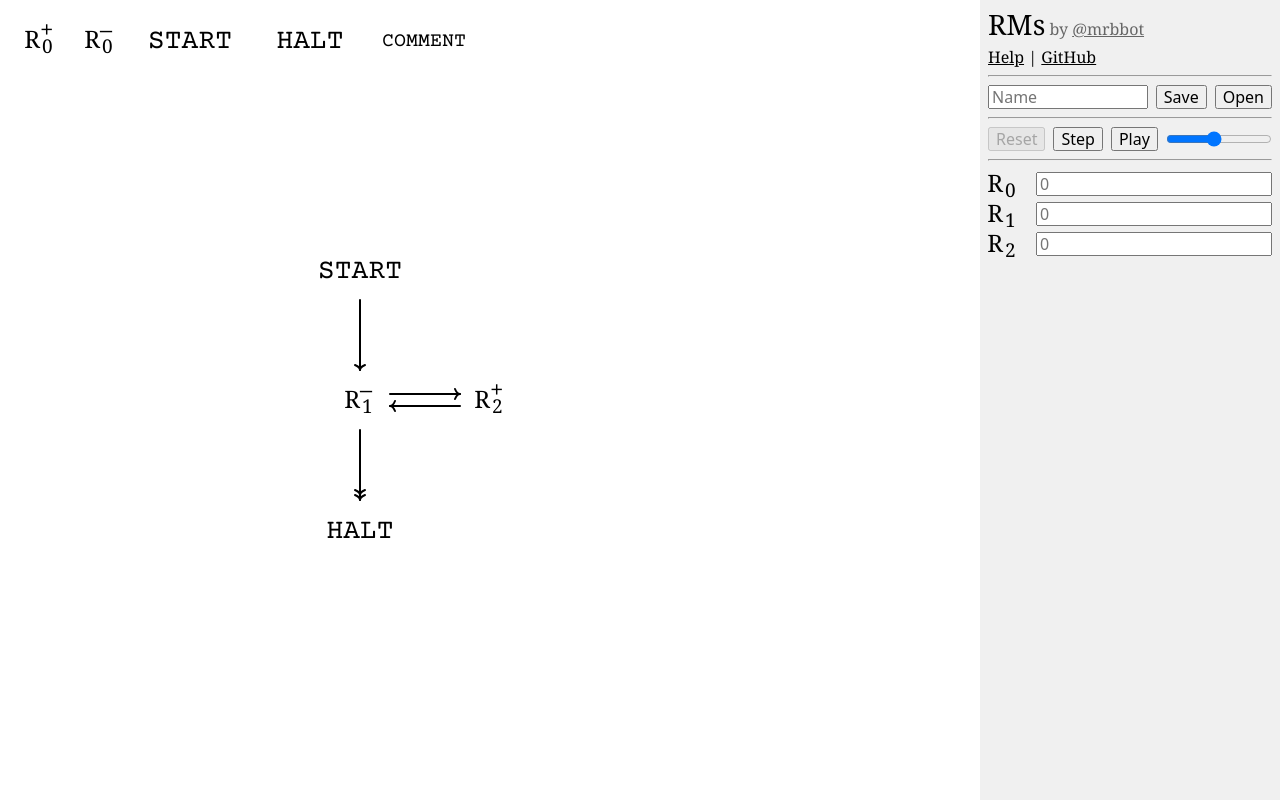
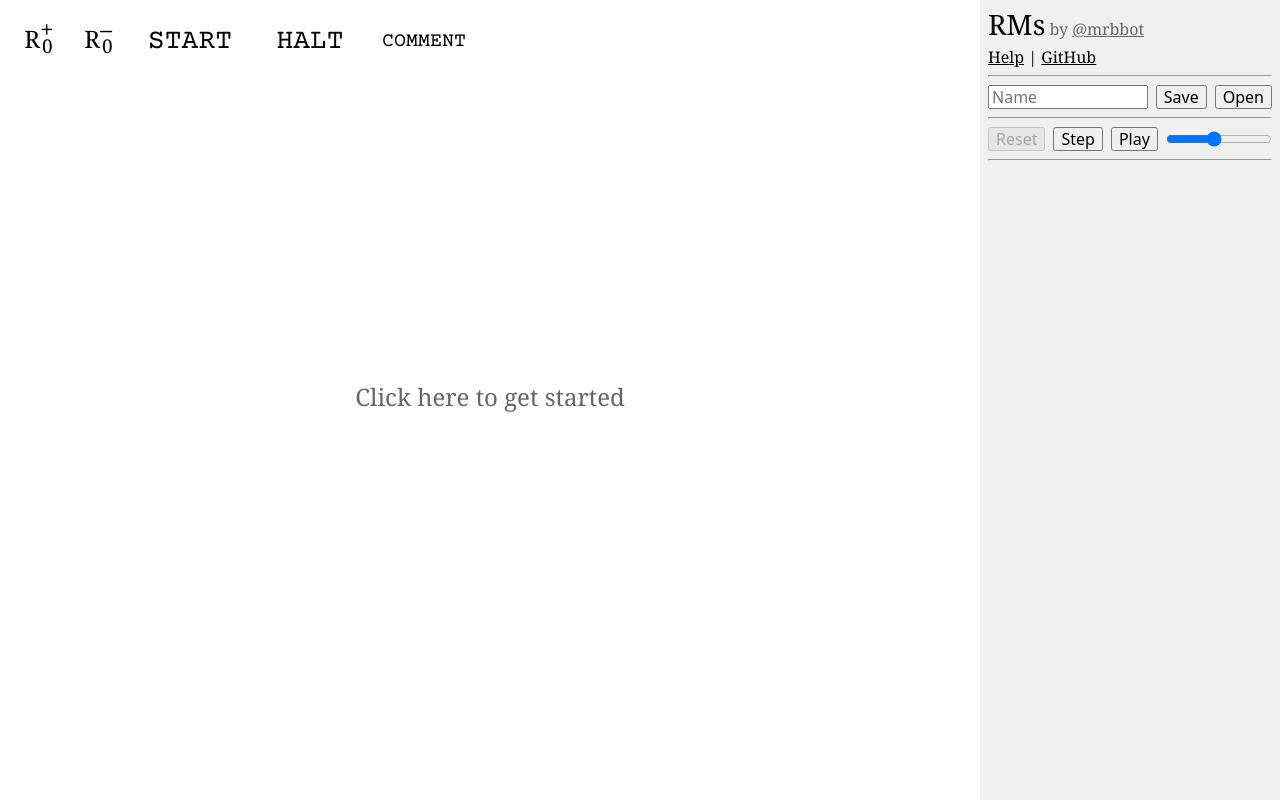
Before and after one commit to mrbbot/rms, a Vue app: page / in a window 1280 px wide. Built offline with nearby package versions, Linux system fonts and the light colour scheme.

Commit message:
Persist sessions and minor fixes

```diff
--- a/package.json
+++ b/package.json
@@ -7,6 +7,7 @@
     "serve": "vite preview"
   },
   "dependencies": {
+    "idb-keyval": "^5.0.2",
     "intersects": "^2.7.2",
     "modern-normalize": "^1.0.0",
     "vue": "^3.0.5"
--- a/src/Board.vue
+++ b/src/Board.vue
@@ -35,6 +35,21 @@
     </g>
 
     <g :transform="`translate(${store.viewportX}, ${store.viewportY})`">
+      <a
+        v-if="store.nextId === 0"
+        href="https://github.com/mrbbot/rms/blob/master/README.md"
+        target="_blank"
+        rel="noopener noreferrer"
+      >
+        <text
+          class="get-started"
+          text-anchor="middle"
+          dominant-baseline="middle"
+        >
+          Click here to get started
+        </text>
+      </a>
+
       <circle
         v-if="store.ctrlKey"
         class="paste-marker"
@@ -135,8 +150,14 @@
     </p>
     <hr />
     <div class="row">
-      <input class="grow" type="text" placeholder="Name" v-model="store.name" />
-      <button :disabled="active" @click="save">Save</button>
+      <input
+        class="grow"
+        type="text"
+        placeholder="Name"
+        v-model="store.name"
+        @change="persist"
+      />
+      <button :disabled="active" @click="onSaveClick">Save</button>
       <button :disabled="active" @click="onOpenClick">Open</button>
     </div>
     <hr />
@@ -152,6 +173,7 @@
         max="9"
         step="1"
         v-model.number="store.playSpeed"
+        @change="persist"
       />
     </div>
     <hr />
@@ -176,11 +198,13 @@
           placeholder="0"
           :disabled="store.playing"
           v-model.number="registerContents[register.index]"
+          @change="persist"
         />
       </div>
     </div>
   </div>
 
+  <a ref="download" style="display: none" />
   <input ref="file" type="file" style="display: none" @change="onFileChange" />
 </template>
 
@@ -200,7 +224,7 @@ import {
   active,
 } from "./components/store";
 import { registerContents, reset, step, playPause } from "./components/machine";
-import { save, open, copyData, pasteData } from "./components/data";
+import { save, load, copyData, pasteData, persist } from "./components/data";
 import {
   Direction,
   gridSpacing,
@@ -244,10 +268,10 @@ export default defineComponent({
       maxRegisterIndex,
       registerContents,
       active,
-      save,
       reset,
       step,
       playPause,
+      persist,
     };
   },
   computed: {
@@ -327,12 +351,20 @@ export default defineComponent({
     },
     onMouseUp(e: MouseEvent) {
       // console.log("Board: onMouseUp");
+      store.selected.clear();
 
+      if (
+        store.downMouseX !== undefined &&
+        store.downMouseY !== undefined &&
+        store.downViewportX !== undefined &&
+        store.downViewportY !== undefined
+      ) {
+        persist();
+      }
       store.downMouseX = undefined;
       store.downMouseY = undefined;
       store.downViewportX = undefined;
       store.downViewportY = undefined;
-      store.selected.clear();
 
       if (store.playing) return;
 
@@ -382,6 +414,7 @@ export default defineComponent({
         store.movingNode = undefined;
         store.movingNodeStartX = undefined;
         store.movingNodeStartY = undefined;
+        persist();
       }
     },
     async onKeyDown(e: KeyboardEvent) {
@@ -409,6 +442,7 @@ export default defineComponent({
           const text = await navigator.clipboard.readText();
           console.log("paste", text);
           pasteData(text);
+          persist();
         }
       } else if (store.selected.size && e.key === "Delete") {
         e.preventDefault();
@@ -428,6 +462,7 @@ export default defineComponent({
           )
         );
         store.selected.clear();
+        persist();
       } else if (store.selected.size === 1) {
         e.preventDefault();
         const node = store.nodes[store.selected.values().next().value];
@@ -448,12 +483,25 @@ export default defineComponent({
             node.comment = node.comment.substring(0, node.comment.length - 1);
           }
         }
+        persist();
       }
     },
     onKeyUp(e: KeyboardEvent) {
       // console.log("Board: onKeyUp:", e.key);
       store.shiftKey = e.shiftKey;
       store.ctrlKey = e.ctrlKey || e.metaKey;
+    },
+    onSaveClick() {
+      const data = save();
+      const blob = new Blob([JSON.stringify(data)], {
+        type: "application/json",
+      });
+      const url = URL.createObjectURL(blob);
+      const download = this.$refs.download as HTMLAnchorElement;
+      download.href = url;
+      download.download = `${store.name || "Machine"}.json`;
+      download.click();
+      URL.revokeObjectURL(url);
     },
     onOpenClick() {
       (this.$refs.file as HTMLInputElement).click();
@@ -464,8 +512,17 @@ export default defineComponent({
       const reader = new FileReader();
       const file = target.files[0];
       reader.addEventListener("load", () => {
-        open(reader.result as string, file.name);
-        target.value = "";
+        let data: SavedData;
+        try {
+          data = JSON.parse(reader.result as string);
+          if (data.$rm !== true) return;
+        } catch (e) {
+          return;
+        } finally {
+          target.value = "";
+        }
+        load(data, file.name);
+        persist();
       });
       reader.readAsText(file);
     },
@@ -503,6 +560,10 @@ svg.canvas {
   width: calc(100% - 300px);
   height: 100%;
   background-color: white;
+
+  .get-started {
+    fill: #666666;
+  }
 
   .node {
     &.active {
--- a/src/components/Node.vue
+++ b/src/components/Node.vue
@@ -26,6 +26,7 @@
 import { defineComponent } from "vue";
 import { Direction, nodeConnectionPointRadius } from "./constants";
 import { store, mouseGridCoords } from "./store";
+import { persist } from "./data";
 
 export default defineComponent({
   name: "Node",
@@ -104,6 +105,7 @@ export default defineComponent({
         store.selected.add(id);
         store.connectorStartNode = undefined;
         store.connectorStartDirection = undefined;
+        persist();
       }
     },
   },
--- a/src/components/data.ts
+++ b/src/components/data.ts
@@ -1,3 +1,4 @@
+import { get, set } from "idb-keyval";
 import {
   Connector,
   defaultViewportCoords,
@@ -9,18 +10,18 @@ import {
 import { loadRegisterContents, registerContents } from "./machine";
 import { gridSpacing } from "./constants";
 
-const $download = document.getElementById("download") as HTMLAnchorElement;
-
 interface SavedData {
   $rm: any;
   name: string;
   nodes: Node[];
   connectors: Connector[];
   registers: RegisterContents;
-  // TODO: next id from max id
+  viewportX?: number;
+  viewportY?: number;
+  playSpeed?: number;
 }
 
-export function save() {
+export function save(saveExtra = false): SavedData {
   const { name, nodes, connectors } = store;
   const registers = Object.fromEntries(Object.entries(registerContents));
   const data: SavedData = {
@@ -30,23 +31,15 @@ export function save() {
     connectors: Object.values(connectors),
     registers,
   };
-  const blob = new Blob([JSON.stringify(data)], { type: "application/json" });
-  const url = URL.createObjectURL(blob);
-  $download.href = url;
-  $download.download = `${name || "Machine"}.json`;
-  $download.click();
-  URL.revokeObjectURL(url);
+  if (saveExtra) {
+    data.viewportX = store.viewportX;
+    data.viewportY = store.viewportY;
+    data.playSpeed = store.playSpeed;
+  }
+  return data;
 }
 
-export function open(text: string, fileName: string) {
-  let data: SavedData;
-  try {
-    data = JSON.parse(text);
-    if (data.$rm !== true) return;
-  } catch (e) {
-    return;
-  }
-
+export function load(data: SavedData, fileName?: string) {
   // Reset everything
   store.selected.clear();
   store.movingNode = undefined;
@@ -64,7 +57,9 @@ export function open(text: string, fileName: string) {
   let nodeYTotal = 0;
 
   // Load data
-  store.name = data.name || fileName.substring(0, fileName.lastIndexOf("."));
+  store.name =
+    data.name ||
+    (fileName ? fileName.substring(0, fileName.lastIndexOf(".")) : "");
   for (const node of data.nodes) {
     store.nodes[node.id] = node;
     nodeXTotal += node.x;
@@ -79,12 +74,32 @@ export function open(text: string, fileName: string) {
 
   store.nextId = maxId + 1;
 
+  if (data.viewportX !== undefined && data.viewportY !== undefined) {
+    store.viewportX = data.viewportX;
+    store.viewportY = data.viewportY;
+  } else {
     // Center viewport on machine
     const averageNodeX = nodeXTotal / data.nodes.length;
     const averageNodeY = nodeYTotal / data.nodes.length;
     const defaultViewport = defaultViewportCoords();
     store.viewportX = defaultViewport[0] - averageNodeX * gridSpacing;
     store.viewportY = defaultViewport[1] - averageNodeY * gridSpacing;
+  }
+  if (data.playSpeed !== undefined) {
+    store.playSpeed = data.playSpeed;
+  }
+}
+
+export function persist() {
+  console.log("Persisting");
+  const data = save(true);
+  // noinspection JSIgnoredPromiseFromCall
+  set("data", JSON.stringify(data));
+}
+
+export async function loadPersisted() {
+  const data = await get<string>("data");
+  if (data !== undefined) load(JSON.parse(data));
 }
 
 interface ClipboardData {
--- a/src/components/store.ts
+++ b/src/components/store.ts
@@ -107,45 +107,9 @@ export const store = reactive<Store>({
   name: "",
 
   selected: new Set<number>(),
-  // TODO: make empty
-  nextId: 8,
-  nodes: {
-    0: { id: 0, x: -1, y: -1, type: "START" },
-    1: { id: 1, x: -1, y: 0, type: "REG", op: "-", index: 1 },
-    2: { id: 2, x: 0, y: 0, type: "REG", op: "+", index: 2 },
-    3: { id: 3, x: -1, y: 1, type: "HALT" },
-  },
-  connectors: {
-    4: {
-      id: 4,
-      n1: 0,
-      d1: Direction.SOUTH,
-      n2: 1,
-      d2: Direction.NORTH,
-    },
-    5: {
-      id: 5,
-      n1: 1,
-      d1: Direction.EAST,
-      n2: 2,
-      d2: Direction.WEST,
-    },
-    6: {
-      id: 6,
-      n1: 2,
-      d1: Direction.WEST,
-      n2: 1,
-      d2: Direction.EAST,
-    },
-    7: {
-      id: 7,
-      n1: 1,
-      d1: Direction.SOUTH,
-      n2: 3,
-      d2: Direction.NORTH,
-      alt: true,
-    },
-  },
+  nextId: 0,
+  nodes: {},
+  connectors: {},
 
   shiftKey: false,
   ctrlKey: false,
--- a/src/main.ts
+++ b/src/main.ts
@@ -1,10 +1,6 @@
 import "modern-normalize/modern-normalize.css";
 import { createApp } from "vue";
 import App from "./App.vue";
+import { loadPersisted } from "./components/data";
 
-createApp(App).mount("#app");
-
-window.addEventListener("beforeunload", (e) => {
-  e.preventDefault();
-  e.returnValue = "";
-});
+loadPersisted().then(() => createApp(App).mount("#app"));
--- a/vite.config.ts
+++ b/vite.config.ts
@@ -1,7 +1,7 @@
-import { defineConfig } from 'vite'
-import vue from '@vitejs/plugin-vue'
+import { defineConfig } from "vite";
+import vue from "@vitejs/plugin-vue";
 
 // https://vitejs.dev/config/
 export default defineConfig({
-  plugins: [vue()]
-})
+  plugins: [vue()],
+});
```
Also changed, not shown: 2 other files (tests, documents, lock files or other folders). Lines whose indentation alone changed are shown as unchanged.
